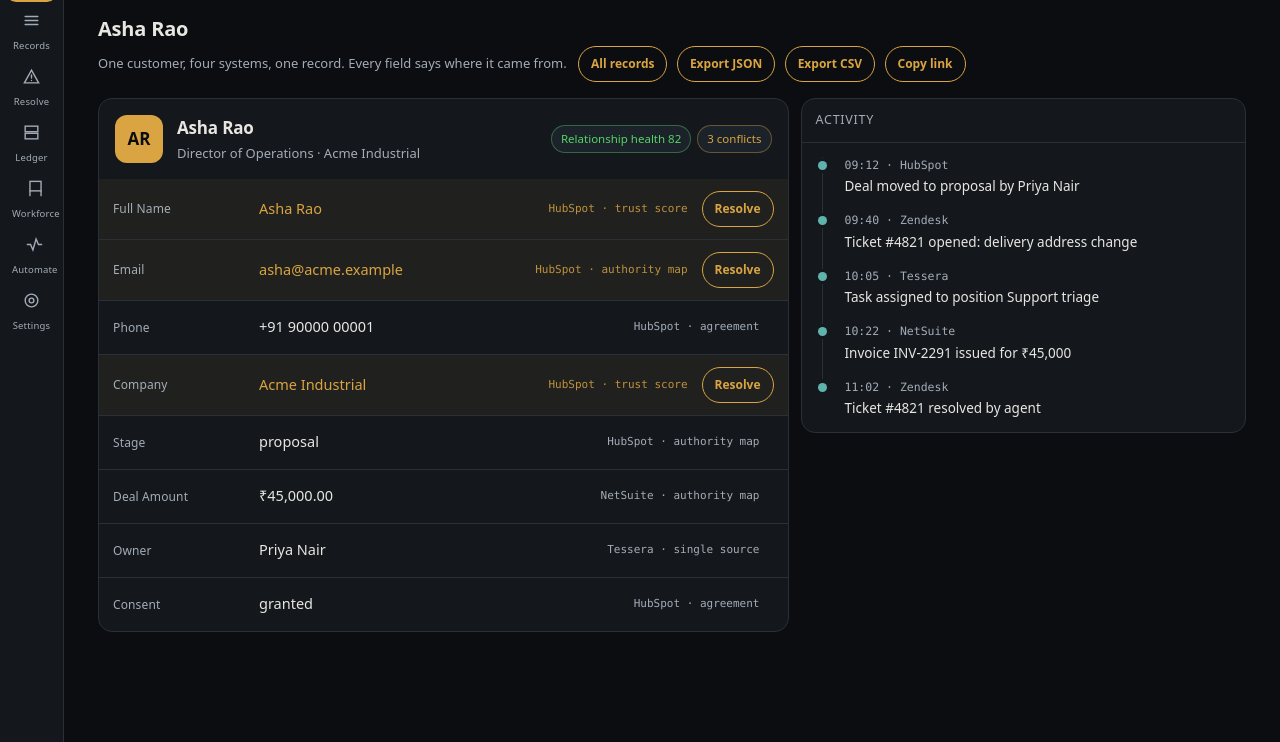
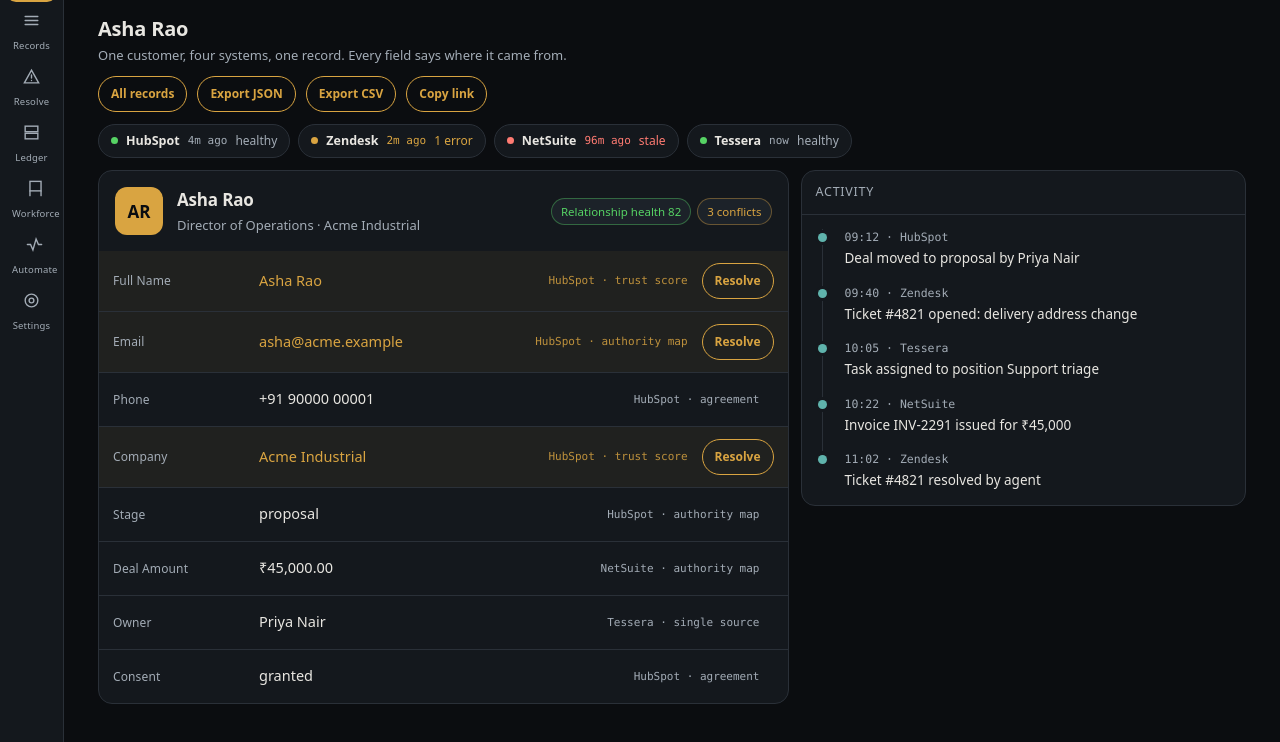
Before and after one commit to drsamonline/tessera-app, a plain HTML site: page index.html in a window 1280 px wide. Shown: the part 58-800 px from the top of the page. Drawn offline with Linux system fonts and the light colour scheme.

Commit message:
connector health and standing rules
- Connector strip above every record: last sync, error count, staleness, coloured
  green/amber/red. One row, and it is the row an operator looks at first.
- Always on any candidate turns a repeated decision into a standing rule applied
  to every record, listed on the Resolve screen, written to the ledger as
  rule.saved. Precedence: this record's choice, then your rule, then the engine.

Moved the record actions onto their own row - they were crowding the subtitle.

```diff
--- a/index.html
+++ b/index.html
@@ -82,6 +82,14 @@ button{font:inherit;color:inherit;background:none;border:0;cursor:pointer}
 .card .body{padding:14px}
 
 /* record head */
+.strip{display:flex;gap:8px;flex-wrap:wrap;margin-bottom:var(--gap)}
+.conn{display:inline-flex;align-items:center;gap:8px;padding:7px 12px;border-radius:999px;
+  border:1px solid var(--line);background:var(--surface);font-size:12px;color:var(--muted)}
+.conn b{color:var(--text);font-weight:600;font-size:12.5px}
+.conn .dot{width:7px;height:7px;border-radius:50%;background:var(--ok)}
+.conn.warn .dot{background:var(--accent)} .conn.warn{color:var(--accent)}
+.conn.bad .dot{background:var(--danger)} .conn.bad{color:var(--danger)}
+.conn time{font-family:var(--mono);font-size:11px}
 .record{display:flex;gap:14px;align-items:center;padding:16px}
 .avatar{width:48px;height:48px;border-radius:12px;background:var(--accent);color:var(--accent-ink);
   display:grid;place-items:center;font-weight:650;font-size:17px;flex:0 0 auto}
@@ -324,11 +332,15 @@ a{color:var(--accent)}
     <!-- UNIFIED ---------------------------------------------------------- -->
     <section class="view" id="unified" data-active>
       <h1 id="recordName">Asha Rao</h1>
-      <p class="sub">One customer, four systems, one record. Every field says where it came from.
-        <button class="rowaction" id="backToList" style="margin-left:8px">All records</button>
-        <button class="rowaction" id="exportJson" style="margin-left:6px">Export JSON</button>
-        <button class="rowaction" id="exportCsv" style="margin-left:6px">Export CSV</button>
-        <button class="rowaction" id="copyLink" style="margin-left:6px">Copy link</button></p>
+      <p class="sub">One customer, four systems, one record. Every field says where it came from.</p>
+      <div class="row" style="margin:-6px 0 12px">
+        <button class="rowaction" id="backToList">All records</button>
+        <button class="rowaction" id="exportJson">Export JSON</button>
+        <button class="rowaction" id="exportCsv">Export CSV</button>
+        <button class="rowaction" id="copyLink">Copy link</button>
+      </div>
+
+      <div class="strip" id="connectors" aria-label="Connected systems"></div>
 
       <div class="grid2">
         <div class="card">
@@ -398,6 +410,7 @@ a{color:var(--accent)}
         <button class="btn primary" id="resolveAll">Resolve all with the engine's rule</button>
         <span class="note" id="conflictSummary"></span>
       </div>
+      <div id="rulesBox"></div>
       <div id="conflictList"></div>
     </section>
 
@@ -572,11 +585,21 @@ function canonicalJSON(value) {
 
 /* ---- seed data: two systems that disagree ------------------------------- */
 const NODES = {
-  hubspot: { id: "hubspot", label: "HubSpot", kind: "sales", trust: 0.82, authority: { email: "authority", stage: "authority" } },
-  zendesk: { id: "zendesk", label: "Zendesk", kind: "support", trust: 0.61, authority: {} },
-  netsuite:{ id: "netsuite", label: "NetSuite", kind: "erp", trust: 0.74, authority: { amount_minor: "authority" } },
-  native:  { id: "native", label: "Tessera", kind: "native", trust: 0.90, authority: {} },
+  hubspot: { id: "hubspot", label: "HubSpot", kind: "sales", trust: 0.82, authority: { email: "authority", stage: "authority" },
+             lastSync: 4, errors: 0 },
+  zendesk: { id: "zendesk", label: "Zendesk", kind: "support", trust: 0.61, authority: {},
+             lastSync: 2, errors: 1 },
+  netsuite:{ id: "netsuite", label: "NetSuite", kind: "erp", trust: 0.74, authority: { amount_minor: "authority" },
+             lastSync: 96, errors: 0 },
+  native:  { id: "native", label: "Tessera", kind: "native", trust: 0.90, authority: {},
+             lastSync: 0, errors: 0 },
 };
+
+function connectorState(node) {
+  if (node.errors > 0) return { state: "warn", label: `${node.errors} error${node.errors > 1 ? "s" : ""}` };
+  if (node.lastSync > 60) return { state: "bad", label: "stale" };
+  return { state: "ok", label: "healthy" };
+}
 
 const RECORDS = [
   { id: "c1", name: "Asha Rao", role: "Director of Operations", company: "Acme Industrial", health: 82,
@@ -775,6 +798,7 @@ const DEFAULT_STATE = {
   view: { filter: "all", sort: "name" },
   savedViews: {},
   customRecords: [],
+  rules: {},             // field -> node, applied to every record
   resolved: {},          // "recordId|field" -> chosen node
   ledger: null,          // [{seq, action, actor, payload, hash, prev}]
   theme: "dark",
@@ -866,16 +890,24 @@ function currentValue(field) {
   const candidates = RECORD[field];
   const resolution = resolveField(field, candidates, Object.fromEntries(
     Object.entries(candidates).map(([node]) => [node, NODES[node].authority[field] || "bidirectional"])));
+  // order: a choice for this record, then your standing rule, then the engine
   const chosen = state.resolved[state.selected + "|" + field];
   if (chosen && candidates[chosen] !== undefined) {
     return { value: candidates[chosen], node: chosen, rule: "chosen by you" };
   }
+  const rule = (state.rules || {})[field];
+  if (rule && candidates[rule] !== undefined) {
+    return { value: candidates[rule], node: rule, rule: "your standing rule" };
+  }
   return { value: resolution.value, node: resolution.node, rule: resolution.rule };
 }
 
 function isConflict(field) {
   const values = new Set(Object.values(RECORD[field]).map(v => canonicalJSON(v)));
-  return values.size > 1 && !state.resolved[state.selected + "|" + field];
+  if (values.size <= 1) return false;
+  if (state.resolved[state.selected + "|" + field]) return false;
+  const rule = (state.rules || {})[field];
+  return !(rule && RECORD[field][rule] !== undefined);
 }
 
 function formatValue(field, value) {
@@ -990,6 +1022,20 @@ function renderFields() {
   chip.className = count ? "chip warn" : "chip ok";
 }
 
+function renderConnectors() {
+  $("#connectors").innerHTML = Object.values(NODES).map(node => {
+    const status = connectorState(node);
+    const ago = node.lastSync === 0 ? "now" : `${node.lastSync}m ago`;
+    return `<span class="conn ${status.state === "ok" ? "" : status.state}"
+      title="${node.label}: last sync ${ago}, ${node.errors} error(s)">
+      <span class="dot" aria-hidden="true"></span>
+      <b>${node.label}</b>
+      <time>${ago}</time>
+      <span>${status.label}</span>
+    </span>`;
+  }).join("");
+}
+
 function renderTimeline() {
   const host = $("#timeline");
   host.innerHTML = ACTIVITY.map(item => `
@@ -1039,6 +1085,25 @@ async function resolveAll() {
     await appendEvent("conflict.bulk_reopened", "human", { fields: fields.length });
     renderAll();
     toast("Reverted - every conflict is open again");
+  });
+}
+
+function renderRules() {
+  const rules = state.rules || {};
+  const fields = Object.keys(rules);
+  const box = $("#rulesBox");
+  if (!fields.length) { box.innerHTML = ""; return; }
+  box.innerHTML = `<div class="item" style="margin-bottom:12px">
+    <div class="top"><b>Your standing rules</b><span class="chip">applied to every record</span></div>
+    ${fields.map(field => `<div class="row" style="margin:6px 0">
+      <span class="mono">${field.replace(/_/g, " ")}</span>
+      <span class="chip ok">always ${NODES[rules[field]].label}</span>
+      <button class="btn small ghost" data-unrule="${field}">Remove</button>
+    </div>`).join("")}
+  </div>`;
+  $$("[data-unrule]", box).forEach(button => button.onclick = () => {
+    delete state.rules[button.dataset.unrule];
+    save(); renderAll(); toast("Rule removed - the engine decides again");
   });
 }
 
@@ -1076,6 +1141,7 @@ function renderConflicts() {
           <span class="chip ${isCurrent ? "ok" : "warn"}">${isCurrent ? "current" : "changes"}</span>
           <span class="mono">${NODES[node].label} · trust ${NODES[node].trust.toFixed(2)}</span>
           <button class="btn small" data-pick="${field}|${node}">${isCurrent ? "Keep" : "Change to this"}</button>
+          <button class="btn small ghost" data-always="${field}|${node}" title="Use this system for this field on every record">Always</button>
         </div>`;
       }).join("")}
       <div class="note">The engine would take <b>${NODES[resolution.node].label}</b> by ${resolution.rule}.</div>
@@ -1085,6 +1151,23 @@ function renderConflicts() {
     btn.onclick = () => {
       const [field, node] = btn.dataset.pick.split("|");
       resolveFieldTo(field, node);
+    };
+  });
+  $$("[data-always]", host).forEach(btn => {
+    btn.onclick = async () => {
+      const [field, node] = btn.dataset.always.split("|");
+      const before = { ...(state.rules || {}) };
+      state.rules = { ...(state.rules || {}), [field]: node };
+      save();
+      await appendEvent("rule.saved", "human", { field, source: node });
+      renderAll();
+      toast(`Rule saved: ${field.replace(/_/g, " ")} always from ${NODES[node].label}`, async () => {
+        state.rules = before;
+        save();
+        await appendEvent("rule.removed", "human", { field });
+        renderAll();
+        toast("Rule removed");
+      });
     };
   });
 }
@@ -1215,8 +1298,8 @@ function renderAll() {
   $("#recordSubtitle").textContent = `${record.role} · ${record.company}`;
   $("#recordAvatar").textContent = record.name.split(" ").map(p => p[0]).join("").slice(0, 2);
   $("#healthChip").textContent = `Relationship health ${record.health}`;
-  renderRecords();
-  renderFields(); renderTimeline(); renderConflicts(); renderLedger(); renderSeats();
+  renderRecords(); renderConnectors();
+  renderFields(); renderTimeline(); renderRules(); renderConflicts(); renderLedger(); renderSeats();
   renderRouting(); renderWorkflows();
   $("#storageNote").textContent =
     "Preferences and the demo ledger are stored in this browser only (localStorage). Clearing site data resets them.";
```
Also changed, not shown: assets/shot-conflicts.png, assets/shot-desktop.png, 4 other files.
